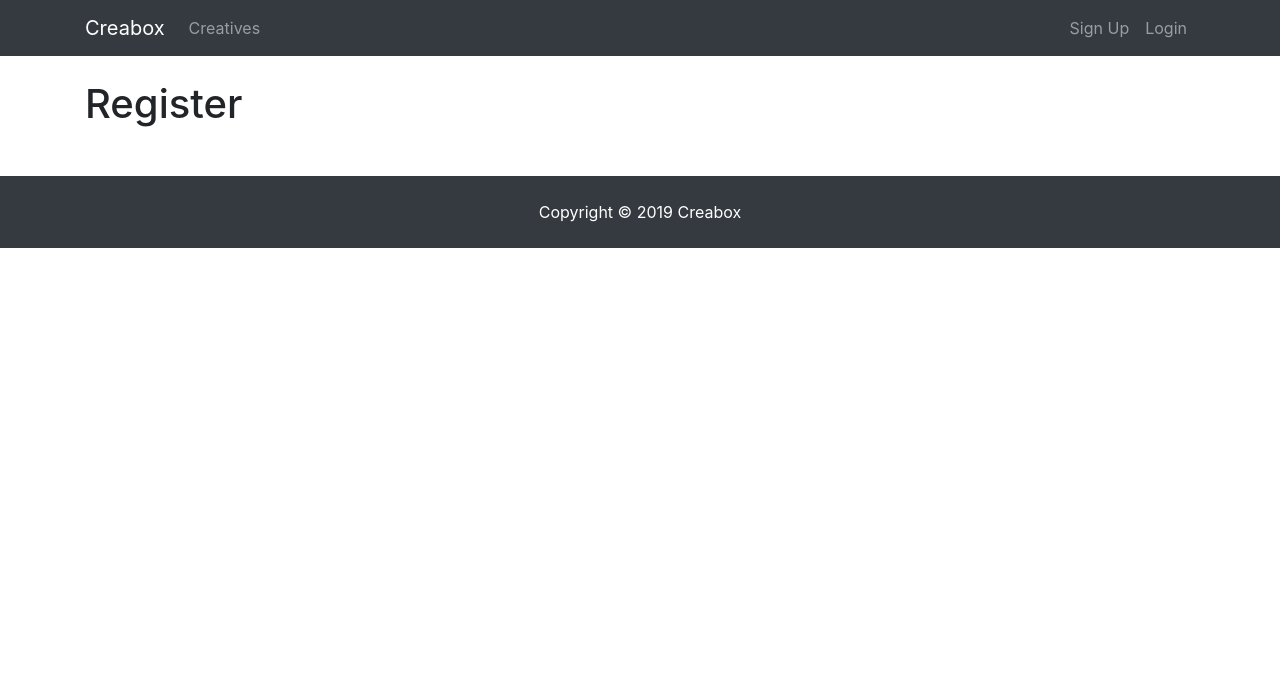
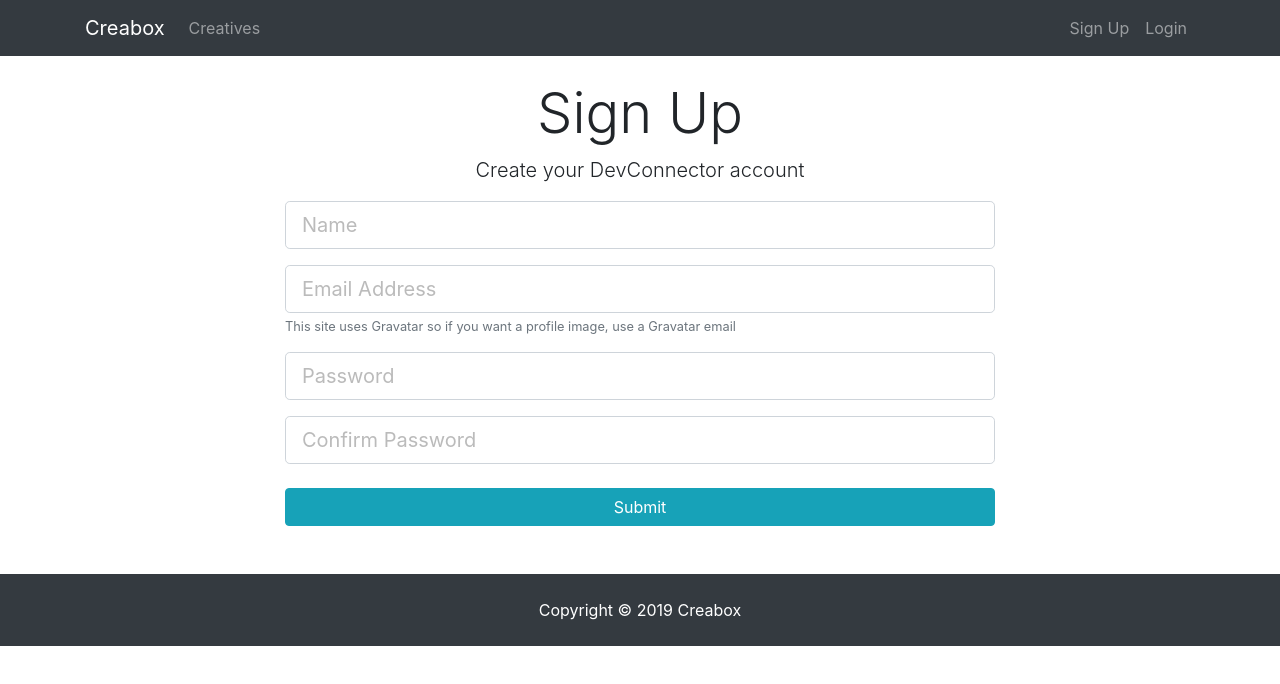
Before and after one commit to PhiPhiPhi/Creabox, a React (Create React App) app in the folder client/: page /register in a window 1280 px wide. Shown: the top 684 px of the page. Built offline with nearby package versions, Linux system fonts and the light colour scheme.

Commit message:
added login and register components

```diff
--- a/client/src/components/auth/Login.js
+++ b/client/src/components/auth/Login.js
@@ -1,11 +1,69 @@
 import React, { Component } from 'react'
 
 class Login extends Component {
+
+    constructor() {
+        super();
+        this.state = {
+
+            email: '',
+            password: '',
+            errors: {}
+        };
+
+        this.onChange = this.onChange.bind(this);
+        this.onSubmit = this.onSubmit.bind(this);
+    }
+    onChange(e) {
+        this.setState({[e.target.name]: e.target.value});
+    }
+    onSubmit(e) {
+        e.preventDefault();
+
+        const user = {
+
+            email: this.state.email,
+            password: this.state.password,
+
+        }
+        console.log(user);
+    }
+
     render() {
         return (
-            <div>
-                <h1>login</h1>
+            <div className="login">
+            <div className="container">
+              <div className="row">
+                <div className="col-md-8 m-auto">
+                  <h1 className="display-4 text-center">Log In</h1>
+                  <p className="lead text-center">Sign in to your Creabox account</p>
+                  <form onSubmit={this.onSubmit}>
+                    <div className="form-group">
+                      <input
+                      type="email"
+                      className="form-control form-control-lg"
+                      placeholder="Email Address"
+                      name="email"
+                      value={this.state.email}
+                      required
+                      onChange={this.onChange}/>
+                    </div>
+                    <div className="form-group">
+                      <input
+                      type="password"
+                      className="form-control form-control-lg"
+                      placeholder="Password"
+                      name="password"
+                      value={this.state.password}
+                      required
+                      onChange={this.onChange} />
+                    </div>
+                    <input type="submit" className="btn btn-info btn-block mt-4" />
+                  </form>
+                </div>
+              </div>
             </div>
+          </div>
         )
     }
 }
--- a/client/src/components/auth/Register.js
+++ b/client/src/components/auth/Register.js
@@ -1,11 +1,79 @@
 import React, { Component } from 'react'
 
 class Register extends Component {
+
+    constructor() {
+        super();
+        this.state = {
+            name:'',
+            email: '',
+            password: '',
+            password2: '',
+            errors: {}
+        };
+
+        this.onChange = this.onChange.bind(this);
+        this.onSubmit = this.onSubmit.bind(this);
+    }
+    onChange(e) {
+        this.setState({[e.target.name]: e.target.value});
+    }
+    onSubmit(e) {
+        e.preventDefault();
+
+        const newUser = {
+            name: this.state.name,
+            email: this.state.email,
+            password: this.state.password,
+            password2: this.state.password2,
+        }
+        console.log(newUser);
+    }
+
     render() {
         return (
-            <div>
-                <h1>Register</h1>
+            <div className="register">
+            <div className="container">
+              <div className="row">
+                <div className="col-md-8 m-auto">
+                  <h1 className="display-4 text-center">Sign Up</h1>
+                  <p className="lead text-center">Create your DevConnector account</p>
+                  <form onSubmit={this.onSubmit}>
+                    <div className="form-group">
+                      <input
+                      type="text"
+                      className="form-control form-control-lg"
+                      placeholder="Name"
+                      name="name"
+                      value={this.state.name}
+                      required
+                      onChange={this.onChange}
+
+                      />
+                    </div>
+                    <div className="form-group">
+                      <input
+                      type="email"
+                      className="form-control form-control-lg"
+                      placeholder="Email Address"
+                      name="email"
+                      value={this.state.email}
+                      onChange={this.onChange}
+                      />
+                      <small className="form-text text-muted">This site uses Gravatar so if you want a profile image, use a Gravatar email</small>
+                    </div>
+                    <div className="form-group">
+                      <input type="password" className="form-control form-control-lg" placeholder="Password" name="password" value={this.state.password} onChange={this.onChange} />
+                    </div>
+                    <div className="form-group">
+                      <input type="password" className="form-control form-control-lg" placeholder="Confirm Password" name="password2" value={this.state.password2} onChange={this.onChange} />
+                    </div>
+                    <input type="submit" className="btn btn-info btn-block mt-4" />
+                  </form>
+                </div>
+              </div>
             </div>
+          </div>
         )
     }
 }
```
